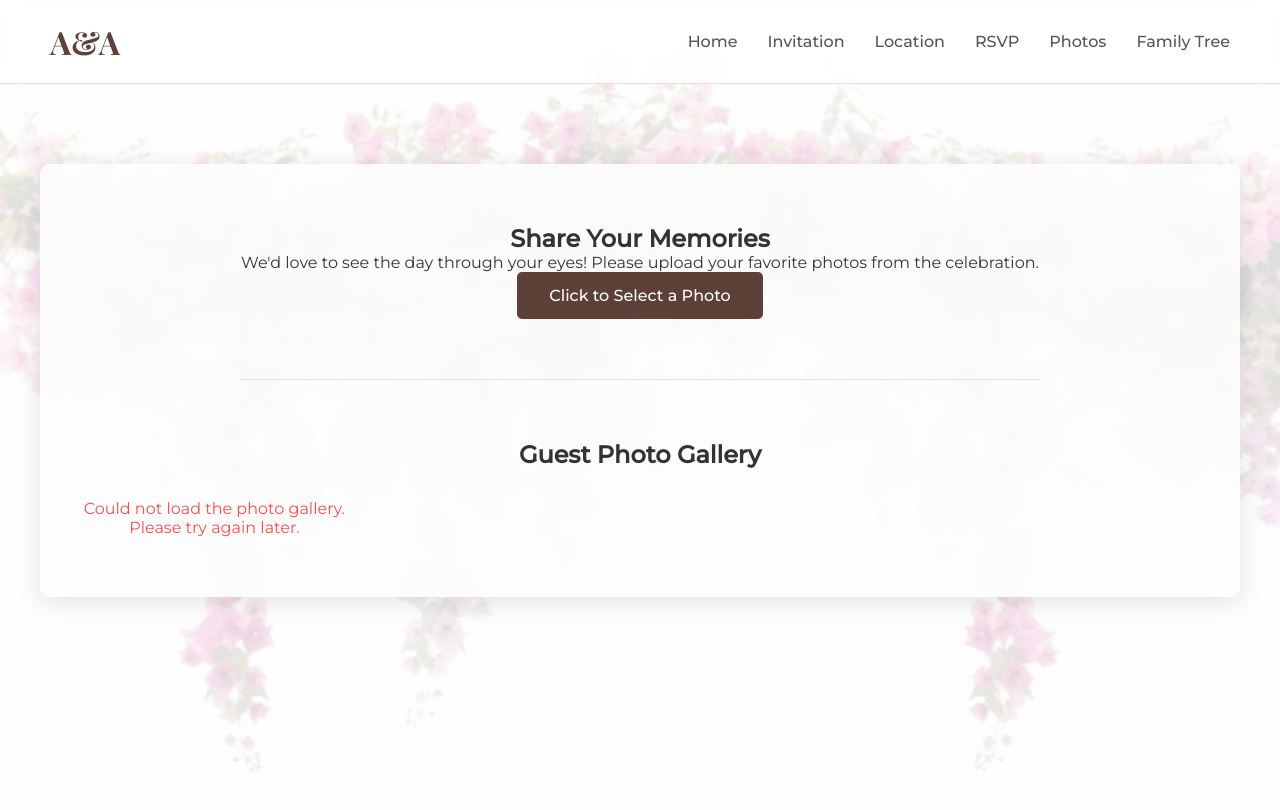
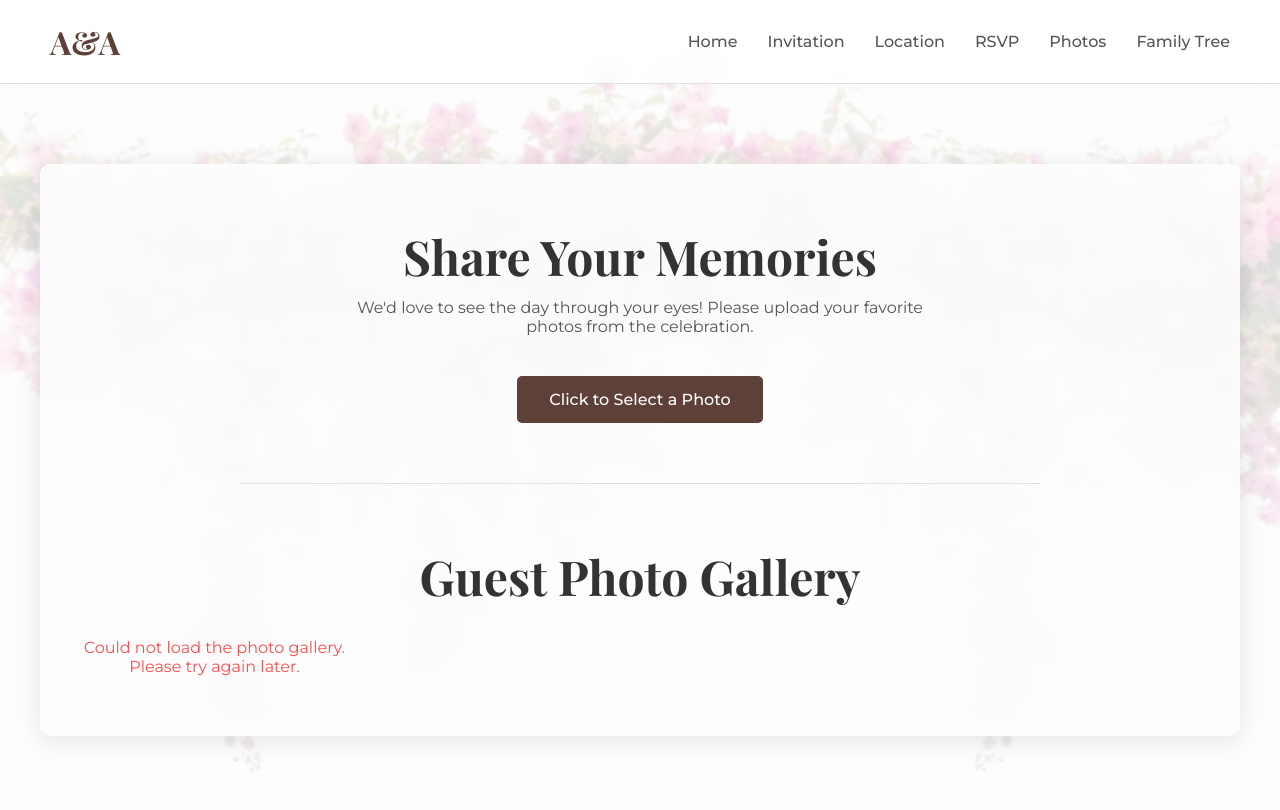
Before and after one commit to yaseenaamir/wedding-website, a plain HTML site: page photos.html in a window 1280 px wide. Drawn offline with nearby package versions, Linux system fonts and the light colour scheme; no server answers.

Commit message:
photo's padding fixed

```diff
--- a/style.css
+++ b/style.css
@@ -208,7 +208,7 @@ header nav ul li a:hover {
 #form-message { margin-top: 20px; }
 
 /* -------------------------------------------------------------------------- */
-/* # PHOTOS PAGE
+/* # PHOTOS PAGE (Corrected)
 /* -------------------------------------------------------------------------- */
 #photos .container {
     text-align: center;
@@ -218,14 +218,14 @@ header nav ul li a:hover {
     padding: 20px 0; /* Adds vertical breathing room */
 }
 
-.photos-container h2 {
+#photos .container > h2 {
     font-family: var(--font-serif);
     font-size: 3em;
     color: var(--dark-text);
     margin-bottom: 10px;
 }
 
-.photos-container > p {
+#photos .container > p {
     color: var(--light-text);
     margin-bottom: 40px;
     max-width: 600px;
```
Also changed, not shown: photos.html (indentation only).
